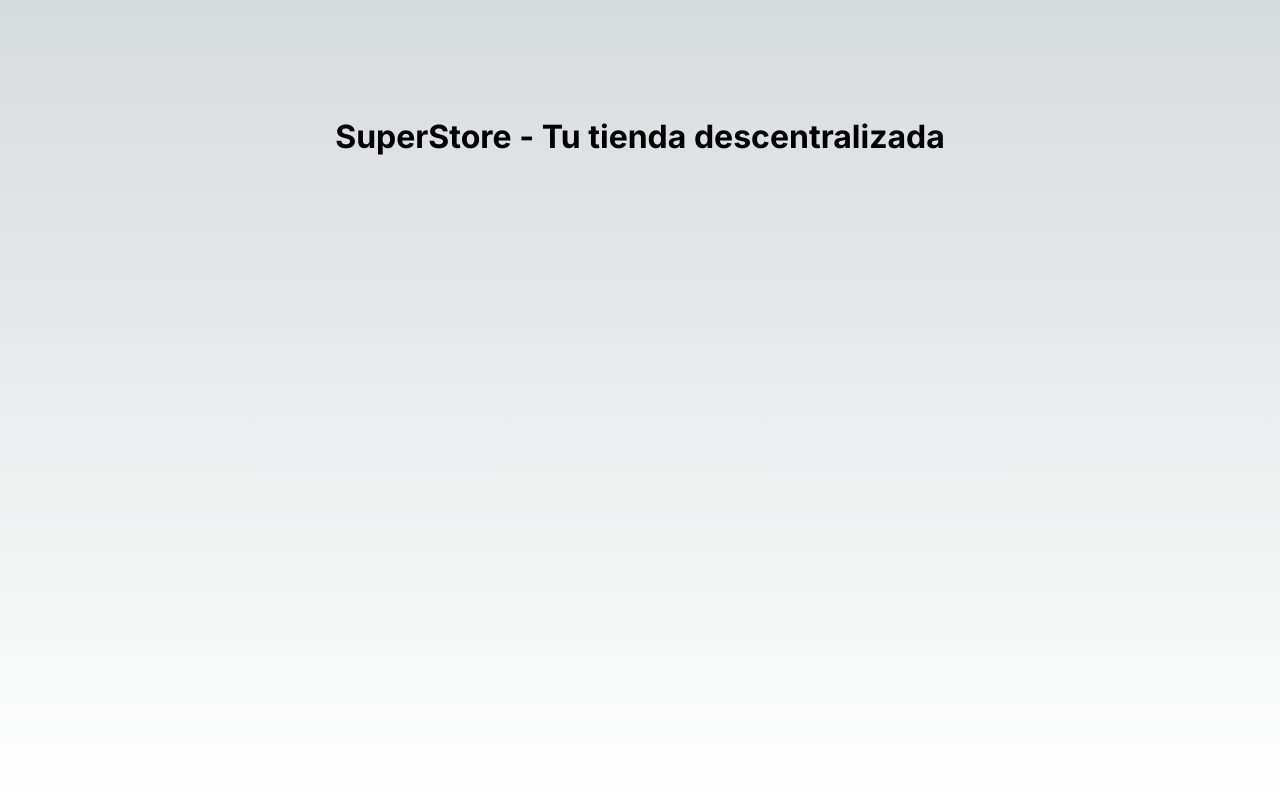
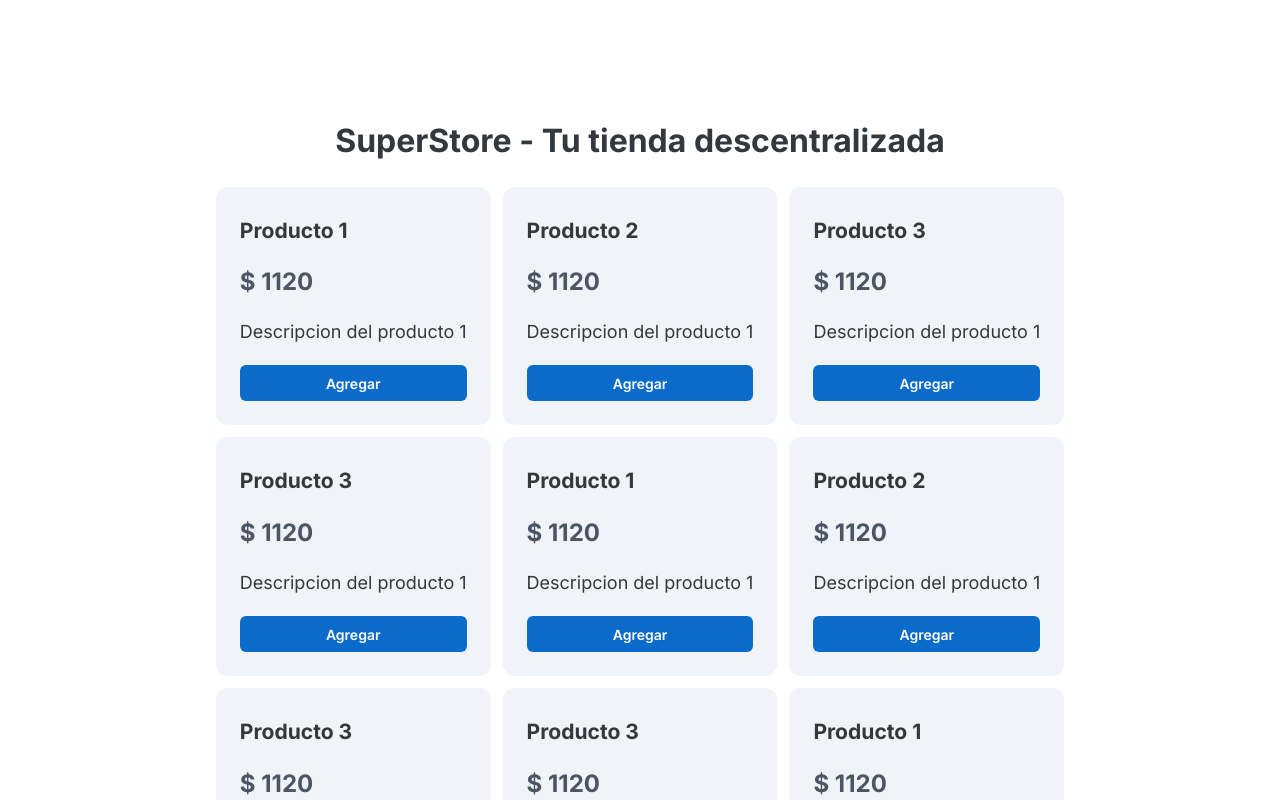
Before and after one commit to JuanCSUCoder/AS_Proyecto, a Next.js app in the folder microservices/ms7-web/: page / in a window 1280 px wide. Shown: the top 800 px of the page. Built offline with nearby package versions, Linux system fonts and the light colour scheme.

Commit message:
Feat: Muestra todos los prodcutos

```diff
--- a/microservices/ms7-web/src/app/globals.css
+++ b/microservices/ms7-web/src/app/globals.css
@@ -8,27 +8,11 @@
   --background-end-rgb: 255, 255, 255;
 }
 
-@media (prefers-color-scheme: dark) {
-  :root {
-    --foreground-rgb: 255, 255, 255;
-    --background-start-rgb: 0, 0, 0;
-    --background-end-rgb: 0, 0, 0;
-  }
-}
-
 * {
   box-sizing: border-box;
 }
 
 body {
-  color: rgb(var(--foreground-rgb));
-  background: linear-gradient(
-      to bottom,
-      transparent,
-      rgb(var(--background-end-rgb))
-    )
-    rgb(var(--background-start-rgb));
-
   margin: 0;
   padding: 0;
 }
--- a/microservices/ms7-web/src/app/layout.tsx
+++ b/microservices/ms7-web/src/app/layout.tsx
@@ -1,6 +1,7 @@
 import type { Metadata } from "next";
 import { Inter } from "next/font/google";
 import "./globals.css";
+import ThemeRegistry from "@/providers/ThemeRegistry";
 
 const inter = Inter({ subsets: ["latin"] });
 
@@ -16,7 +17,9 @@ export default function RootLayout({
 }>) {
   return (
     <html lang="es">
-      <body className={inter.className}>{children}</body>
+      <ThemeRegistry options={{key: 'joy'}}>
+        <body className={inter.className}>{children}</body>
+      </ThemeRegistry>
     </html>
   );
 }
--- a/microservices/ms7-web/src/app/page.tsx
+++ b/microservices/ms7-web/src/app/page.tsx
@@ -1,9 +1,11 @@
+import { Products } from "@/components/Products";
 import Image from "next/image";
 
 export default function Home() {
   return (
-    <main className="flex min-h-screen flex-col items-center justify-between p-24">
+    <main className="flex min-h-screen w-full flex-col items-center justify-start p-24">
       <h1>SuperStore - Tu tienda descentralizada</h1>
+      <Products />
     </main>
   );
 }
--- /dev/null
+++ b/microservices/ms7-web/src/components/PriceTag.tsx
@@ -0,0 +1,9 @@
+import { ReactNode } from "react";
+
+export function PriceTag({ children }: {
+  children: ReactNode
+}) {
+  return (
+    <span className="text-2xl font-bold  text-gray-600">$ {children}</span>
+  );
+}
--- /dev/null
+++ b/microservices/ms7-web/src/components/ProductCard.tsx
@@ -0,0 +1,23 @@
+import { Product } from "@/model/Product";
+import { Button, Card } from "@mui/joy";
+import { PriceTag } from "./PriceTag";
+
+export function ProductCard({ product }: {
+  product: Product
+}) {
+  return (
+    <Card
+      orientation="vertical"
+      size="lg"
+      variant="soft"
+    >
+      <h3 className="my-1">{product.name}</h3>
+      <PriceTag>{ product.price }</PriceTag>
+      <p className="my-1">
+        {product.desc}
+      </p>
+
+      <Button>Agregar</Button>
+    </Card>
+  )
+}
--- /dev/null
+++ b/microservices/ms7-web/src/components/Products.tsx
@@ -0,0 +1,95 @@
+import { Product } from "@/model/Product"
+import { ProductCard } from "./ProductCard";
+
+export function Products() {
+  const products: Product[] = [
+    {
+      name: "Producto 1",
+      desc: "Descripcion del producto 1",
+      price: 1120.0,
+    },
+    {
+      name: "Producto 2",
+      desc: "Descripcion del producto 1",
+      price: 1120.0,
+    },
+    {
+      name: "Producto 3",
+      desc: "Descripcion del producto 1",
+      price: 1120.0,
+    },
+    {
+      name: "Producto 3",
+      desc: "Descripcion del producto 1",
+      price: 1120.0,
+    },
+    {
+      name: "Producto 1",
+      desc: "Descripcion del producto 1",
+      price: 1120.0,
+    },
+    {
+      name: "Producto 2",
+      desc: "Descripcion del producto 1",
+      price: 1120.0,
+    },
+    {
+      name: "Producto 3",
+      desc: "Descripcion del producto 1",
+      price: 1120.0,
+    },
+    {
+      name: "Producto 3",
+      desc: "Descripcion del producto 1",
+      price: 1120.0,
+    },
+    {
+      name: "Producto 1",
+      desc: "Descripcion del producto 1",
+      price: 1120.0,
+    },
+    {
+      name: "Producto 2",
+      desc: "Descripcion del producto 1",
+      price: 1120.0,
+    },
+    {
+      name: "Producto 3",
+      desc: "Descripcion del producto 1",
+      price: 1120.0,
+    },
+    {
+      name: "Producto 3",
+      desc: "Descripcion del producto 1",
+      price: 1120.0,
+    },
+    {
+      name: "Producto 1",
+      desc: "Descripcion del producto 1",
+      price: 1120.0,
+    },
+    {
+      name: "Producto 2",
+      desc: "Descripcion del producto 1",
+      price: 1120.0,
+    },
+    {
+      name: "Producto 3",
+      desc: "Descripcion del producto 1",
+      price: 1120.0,
+    },
+    {
+      name: "Producto 3",
+      desc: "Descripcion del producto 1",
+      price: 1120.0,
+    },
+  ];
+
+  return (
+    <div className="flex flex-row flex-wrap gap-3 items-center justify-center">
+      {products.map((p, idx) => (
+        <ProductCard key={idx} product={p} />
+      ))}
+    </div>
+  )
+}
--- /dev/null
+++ b/microservices/ms7-web/src/model/Product.ts
@@ -0,0 +1,6 @@
+export interface Product {
+  id?: string,
+  name: string,
+  desc: string,
+  price: number
+}
```
